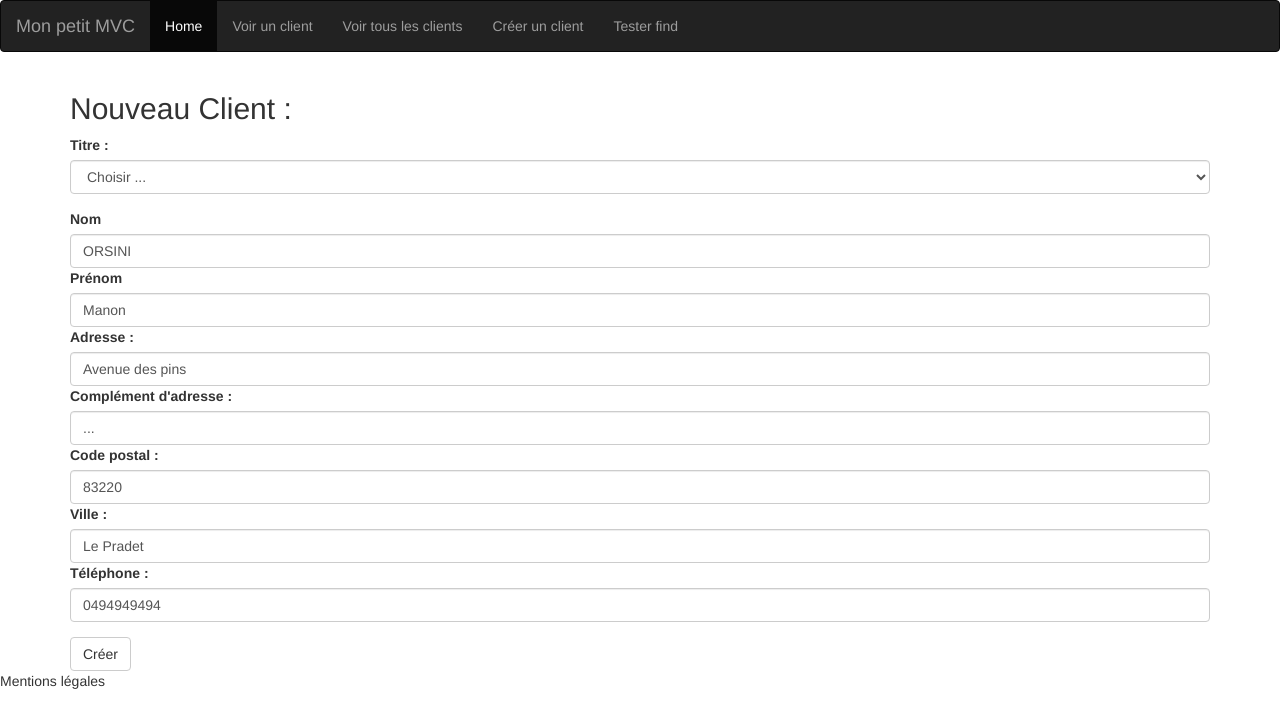
After one commit to ManonOrs/monpetitmvc2, a PHP site: template templates/GestionClientView/creerClient.html.twig in a window 1280 px wide. The commit adds this page. Shown: the top 728 px of the page. Run offline with PHP 8.4, Linux system fonts and the light colour scheme; the template is opened without the code that fills it, so the values that code supplies are empty; some libraries are stand-ins or nearby versions.

Commit message:
navbar + find ids

```diff
--- a/parametres.php
+++ b/parametres.php
@@ -3,5 +3,5 @@
 define('DATABASE_URL', "localhost");
 define('DATABASE_USER', "orsini");
 define('DATABASE_PWD', "P@ssw0rd");
-define('DATABASE_NAME', "clicom");
+define('DATABASE_NAME', "clicommvc");
 define('CNSTRING', "mysql:host=" . DATABASE_URL . ";dbname=" .DATABASE_NAME . ";charset=UTF8" );
--- /dev/null
+++ b/templates/GestionClientView/creerClient.html.twig
@@ -0,0 +1,40 @@
+{# empty Twig template #}
+{%  extends "layout.html.twig" %}
+{% block contenu %}
+    <div class="container">
+        <h2> Nouveau Client : </h2>
+        <form action="index.php?c=GestionClient&a=creerClient" method="post">
+            <div class="form-group">
+                <label for="titre"> Titre : </label>
+                <select class="form-control" id="titre" name="titreCli">
+                    <option> Choisir ... </option>
+                    <option> Monsieur </option>
+                    <option> Madame </option>
+                    <option> Mademoiselle </option>
+                </select>
+            </div>
+            <div class="form-group">
+                <label for="nom">Nom</label>
+                <input type="text" class="form-control" id="nom" placeholder="Nom : " name="nomCli" value="ORSINI">
+                <label for="prenom">Prénom</label>
+                <input type="text" class="form-control" id="prenom" placeholder="Prénom : " name="prenomCli" value="Manon">
+                <label for="adresse1">Adresse :</label>
+                <input type="text" class="form-control" id="adresse1" placeholder="Adresse : " name="adresseRue1Cli" value="Avenue des pins">
+                <label for="adresse2">Complément d'adresse : </label>
+                <input type="text" class="form-control" id="adresse2" placeholder="Complément d'adresse (facultatif): " name="adresseRue2Cli" value="...">
+                <a href="creerClient.html.twig"></a>
+                <label for="CP">Code postal : </label>
+                <input type="text" class="form-control" id="cp" placeholder="Code postal : " name="cpCli" value="83220">
+                <label for="ville">Ville :</label>
+                <input type="text" class="form-control" id="ville" placeholder="Ville : " name="villeCli" value="Le Pradet">
+                <label for="tel"> Téléphone : </label>
+                <input type="text" class="form-control" id="tel" placeholder="telephone : " name="telCli" value="0494949494">
+            </div>
+            <button type='submit' class="btn btn-default"> Créer</button>
+        </form>
+    </div>
+
+{% endblock %}
+{%  block footer %}
+    {{ parent() }}
+{% endblock %}
--- a/templates/layout.html.twig
+++ b/templates/layout.html.twig
@@ -4,11 +4,29 @@
         <meta charset="UTF-8">
         <meta name="viewport" content=""width="device-width, initial-scale=1.0">
         <title>{{ title }}</title>
-    </head>
+        <link rel="stylesheet" href="https://maxcdn.bootstrapcdn.com/bootstrap/3.4.1/css/bootstrap.min.css">
+        <script src="https://ajax.googleapis.com/ajax/libs/jquery/3.5.1/jquery.min.js"></script>
+        <script src="https://maxcdn.bootstrapcdn.com/bootstrap/3.4.1/js/bootstrap.min.js"></script>
+        {% block navigation %}
+        <nav class="navbar navbar-inverse">
+            <div class="container-fluid">
+                <div class="navbar-header">
+                    <a class="navbar-brand" href="#">Mon petit MVC</a>
+                </div>
+                <ul class="nav navbar-nav">
+                    <li class="active"><a href="#">Home</a></li>
+                    <li><a href="/?c=gestionClient&a=chercheUn">Voir un client</a></li>
+                    <li><a href="/?c=gestionClient&a=chercheTous">Voir tous les clients</a></li>
+                    <li><a href="/?c=gestionClient&a=creerClient">Créer un client</a></li>
+                    <li><a href="/?c=gestionClient&a=testFindBy">Tester find</a></li>
+                </ul>
+            </div>
+        </nav>
+        {% endblock %}
                 <body>
                     {% block contenu %}{% endblock %}
                 </body>
                 <footer>
-        {% block footer %}<p> Mentions légales</p>{% endblock %}
+                    {% block footer %} <p> Mentions légales </p> {% endblock %}
                 </footer>
                 </html>
```
Also changed, not shown: includes/MyTwig.php (added, +21 -0 lines), src/Controller/GestionClientController.php (+44 -11 lines), src/Model/GestionClientModel.php (+31 -0 lines), src/Repository/ClientRepository.php (added, +12 -0 lines), src/Repository/CommandeRepository.php (added, +12 -0 lines). Lines whose indentation alone changed are shown as unchanged.
